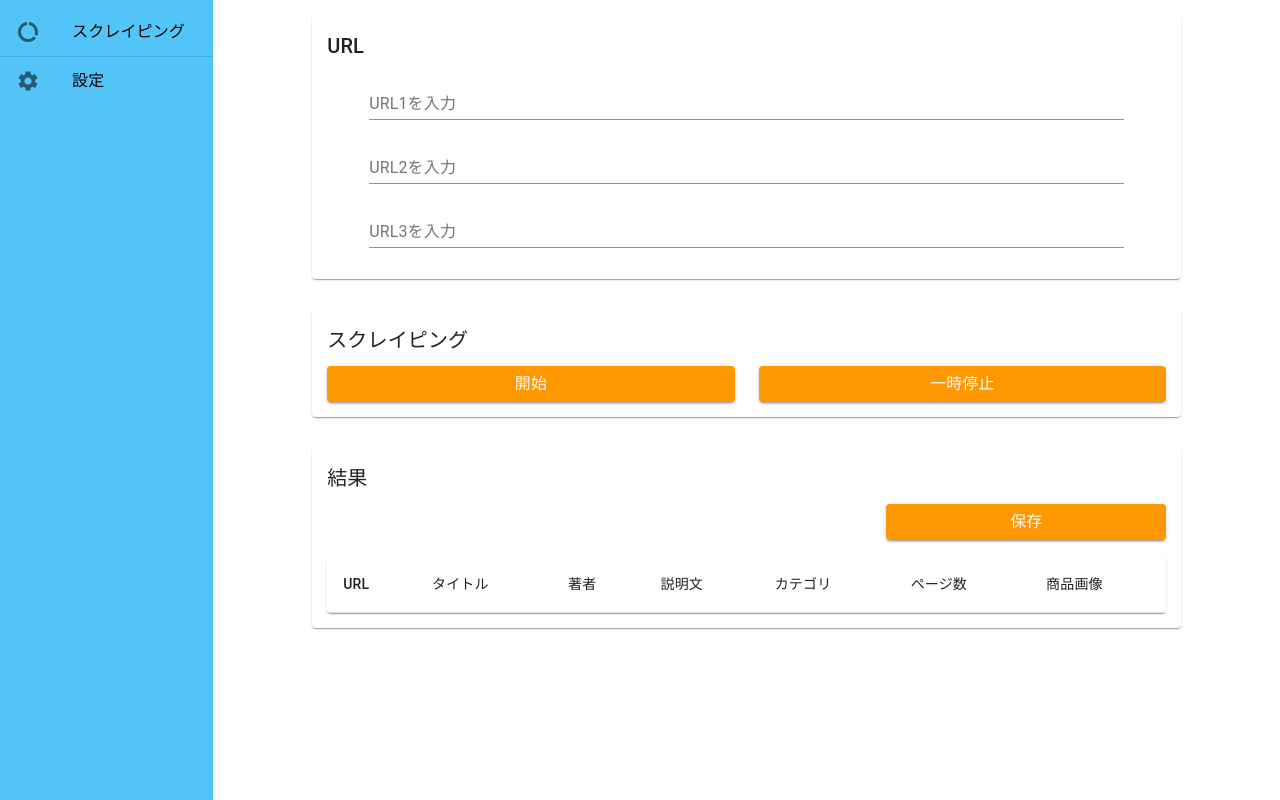
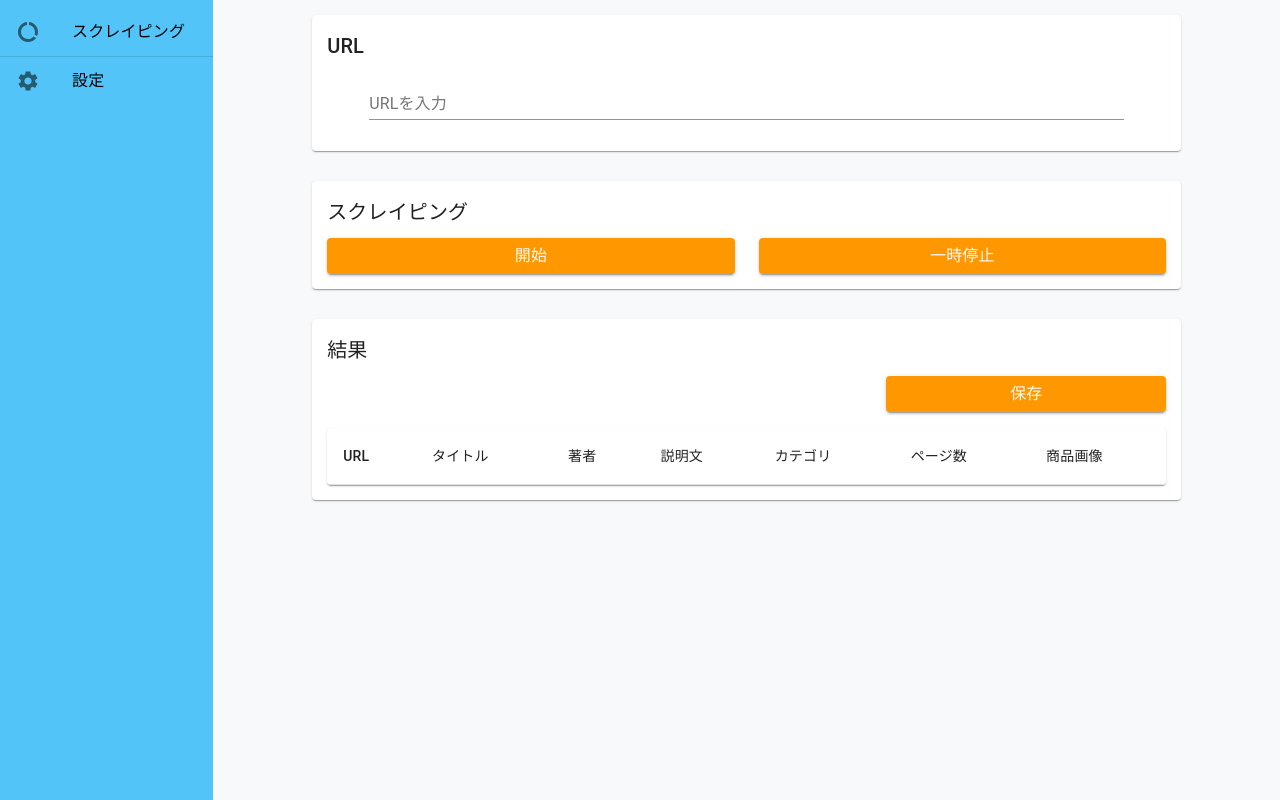
Before and after one commit to horitaka/scraping, a React (Create React App) app in the folder react/: page / in a window 1280 px wide. Built offline with nearby package versions, Linux system fonts and the light colour scheme.

Commit message:
Update　背景色などを変更

```diff
--- a/react/src/views/scraping/ScrapingMain.tsx
+++ b/react/src/views/scraping/ScrapingMain.tsx
@@ -1,17 +1,28 @@
 import React from 'react';
 
+import { makeStyles } from '@material-ui/core/styles';
 import Grid from '@material-ui/core/Grid';
 
 import UrlInput from './UrlInput'
 import ScrapingExecution from './ScrapingExecution'
 import ScrapingResult from './ScrapingResult'
 
+const useStyles = makeStyles(theme => ({
+  root: {
+    backgroundColor: '#F8F9FA'
+  },
+}));
+
+
 export default function ScrapingMain() {
+  const classes = useStyles()
+
   return (
     <Grid
       container
       justify="center"
       alignItems="flex-start"
+      className={classes.root}
     >
       <Grid
         container
--- a/react/src/views/scraping/UrlInput/UrlInput.tsx
+++ b/react/src/views/scraping/UrlInput/UrlInput.tsx
@@ -31,7 +31,8 @@
 export default function UrlInput(props) {
   const { listPageUrls, setListPageUrls } = props
   const classes = useStyles();
-  const labels = ['URL1を入力', 'URL2を入力', 'URL3を入力']
+  // const labels = ['URL1を入力', 'URL2を入力', 'URL3を入力']
+  const labels = ['URLを入力']
 
   const handleUrlChange = (event, index) => {
     const newListPageUrls = listPageUrls.slice()
```
